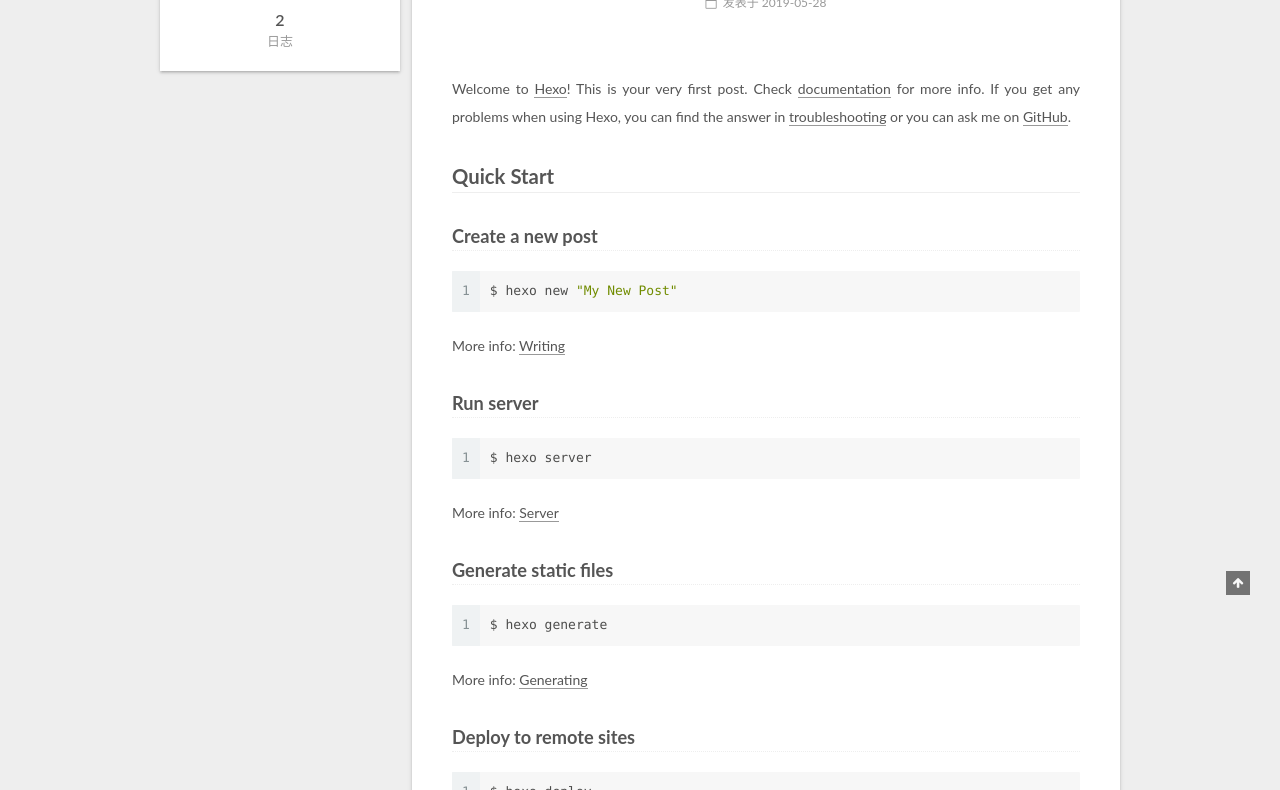
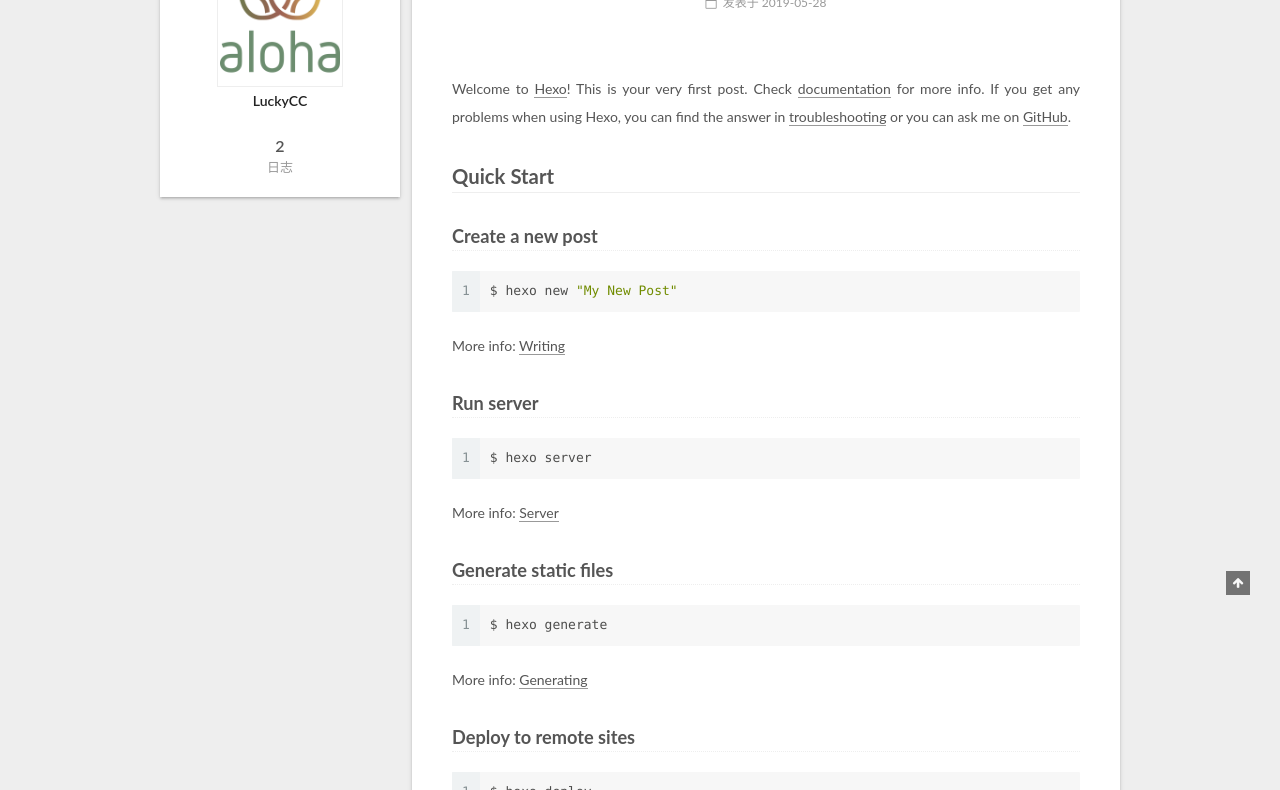
Before and after one commit to shpublic/shpublic.github.io, a plain HTML site: page index.html in a window 1280 px wide. Shown: the part 305-1095 px from the top of the page. Drawn offline with Linux system fonts and the light colour scheme.

Commit message:
Site updated: 2019-05-28 17:42:07

```diff
--- a/index.html
+++ b/index.html
@@ -244,7 +244,7 @@
     <span hidden itemprop="author" itemscope itemtype="http://schema.org/Person">
       <meta itemprop="name" content="LuckyCC">
       <meta itemprop="description" content>
-      <meta itemprop="image" content="/images/avatar.gif">
+      <meta itemprop="image" content="/images/avatar.png">
     </span>
 
     <span hidden itemprop="publisher" itemscope itemtype="http://schema.org/Organization">
@@ -363,7 +363,7 @@
     <span hidden itemprop="author" itemscope itemtype="http://schema.org/Person">
       <meta itemprop="name" content="LuckyCC">
       <meta itemprop="description" content>
-      <meta itemprop="image" content="/images/avatar.gif">
+      <meta itemprop="image" content="/images/avatar.png">
     </span>
 
     <span hidden itemprop="publisher" itemscope itemtype="http://schema.org/Organization">
@@ -507,6 +507,8 @@
       <section class="site-overview-wrap sidebar-panel sidebar-panel-active">
         <div class="site-overview">
           <div class="site-author motion-element" itemprop="author" itemscope itemtype="http://schema.org/Person">
+
+              <img class="site-author-image" itemprop="image" src="/images/avatar.png" alt="LuckyCC">
 
               <p class="site-author-name" itemprop="name">LuckyCC</p>
               <p class="site-description motion-element" itemprop="description"></p>
```
Also changed, not shown: 2019/05/28/Hello-2019/index.html (+3 -1 lines), 2019/05/28/hello-world/index.html (+3 -1 lines), archives/2019/05/index.html (+2 -0 lines), archives/2019/index.html (+2 -0 lines), archives/index.html (+2 -0 lines), images/avatar.png (added).
